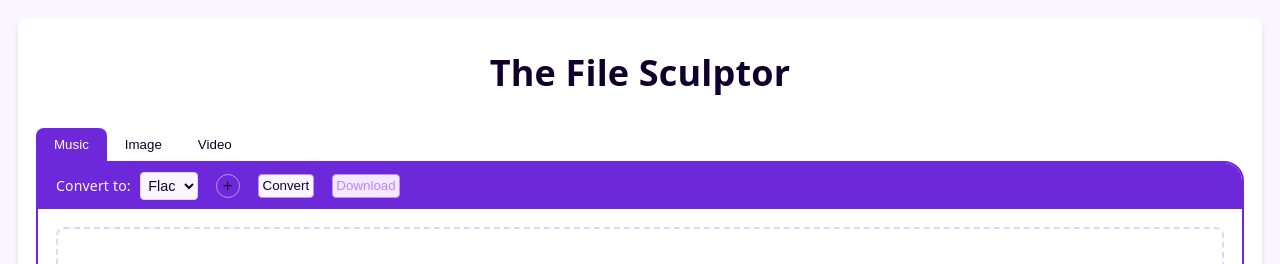
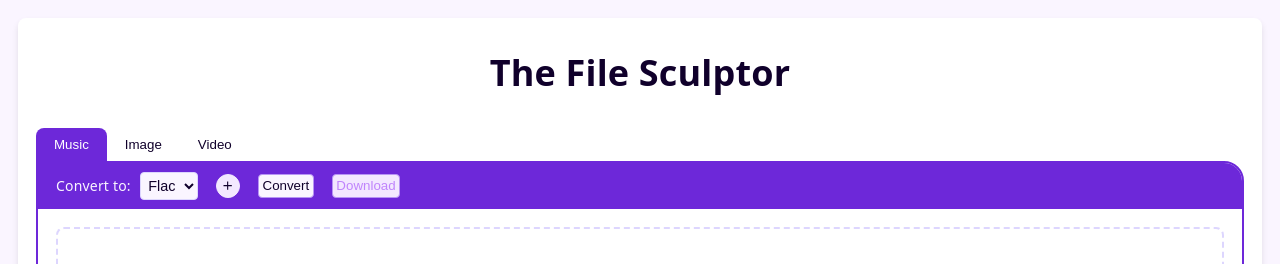
Before and after one commit to julienstem/TheFileSculptor, a React (Vite) app in the folder app/: page / in a window 1280 px wide. In both pictures the pointer is over the button 227 px from the left and 185 px from the top of the page. Shown: the top 264 px of the page. Built offline with nearby package versions, Linux system fonts and the light colour scheme.

Commit message:
button style

```diff
--- a/app/src/components/TypeSelector/TypeSelector.tsx
+++ b/app/src/components/TypeSelector/TypeSelector.tsx
@@ -22,7 +22,7 @@ export default function TypeSelector({
         disabled={disabled}
       >
         {fileTypes.map((type) => (
-          <option key={type} value={type}>
+          <option className="form-option" key={type} value={type}>
             {type}
           </option>
         ))}
--- a/app/src/index.css
+++ b/app/src/index.css
@@ -34,7 +34,7 @@
 
   /* Boutons */
   --btn-primary-bg: var(--purple-50);
-  --btn-primary-hover: var(--purple-200);
+  --btn-primary-hover: var(--purple-100);
   --btn-primary-active: var(--purple-300);
   --btn-primary-text: var(--purple-1000);
 
--- a/app/src/ui/button.css
+++ b/app/src/ui/button.css
@@ -11,8 +11,8 @@
 }
 
 .icon-button:hover {
-  background-color: var(--btn-hover-bg);
-  border: 1px solid var(--border-medium);
+  background-color: var(--btn-primary-hover);
+  border: 1px solid var(--btn-primary-hover);
   border-radius: 100%;
 }
 
```
